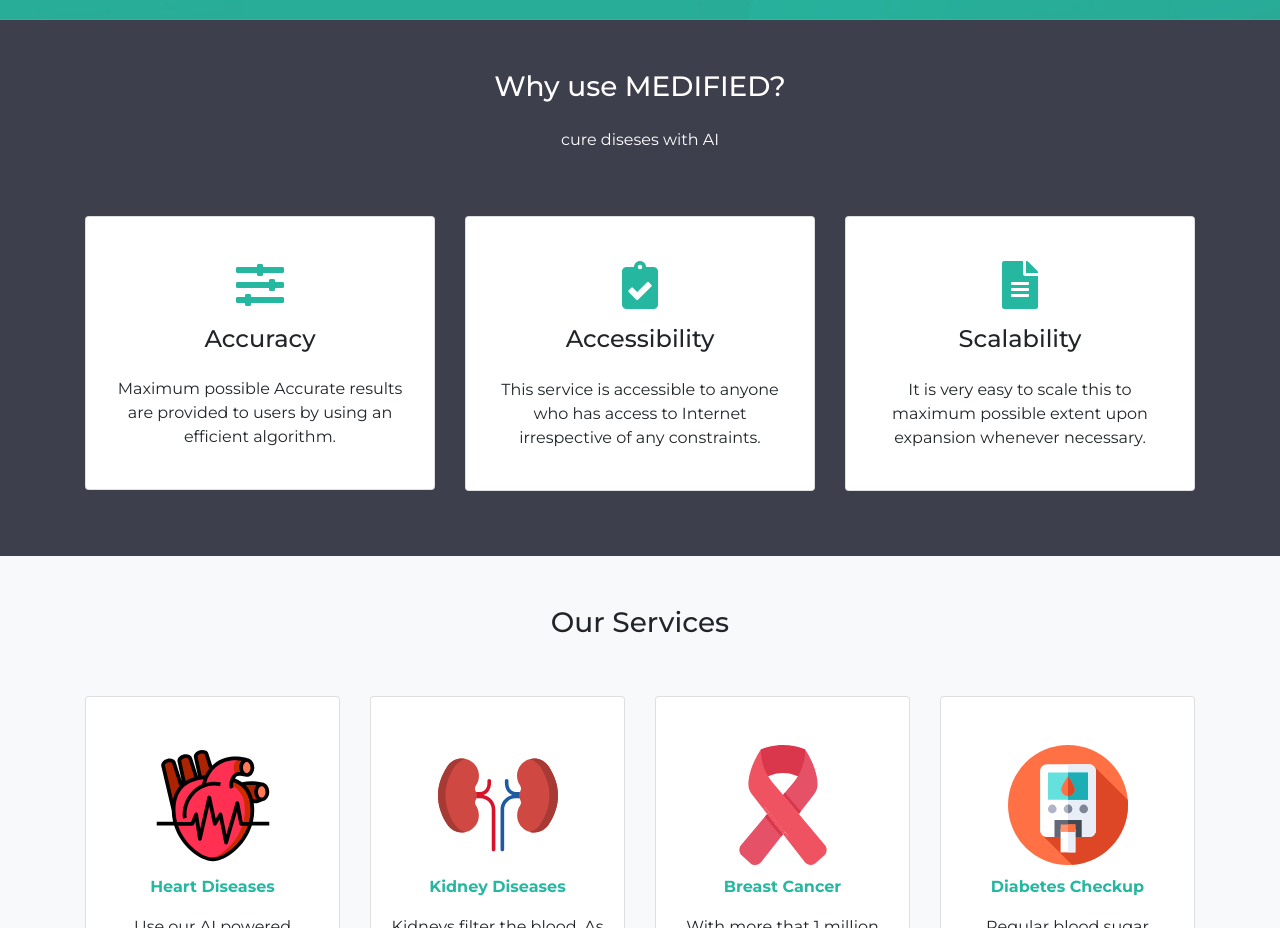
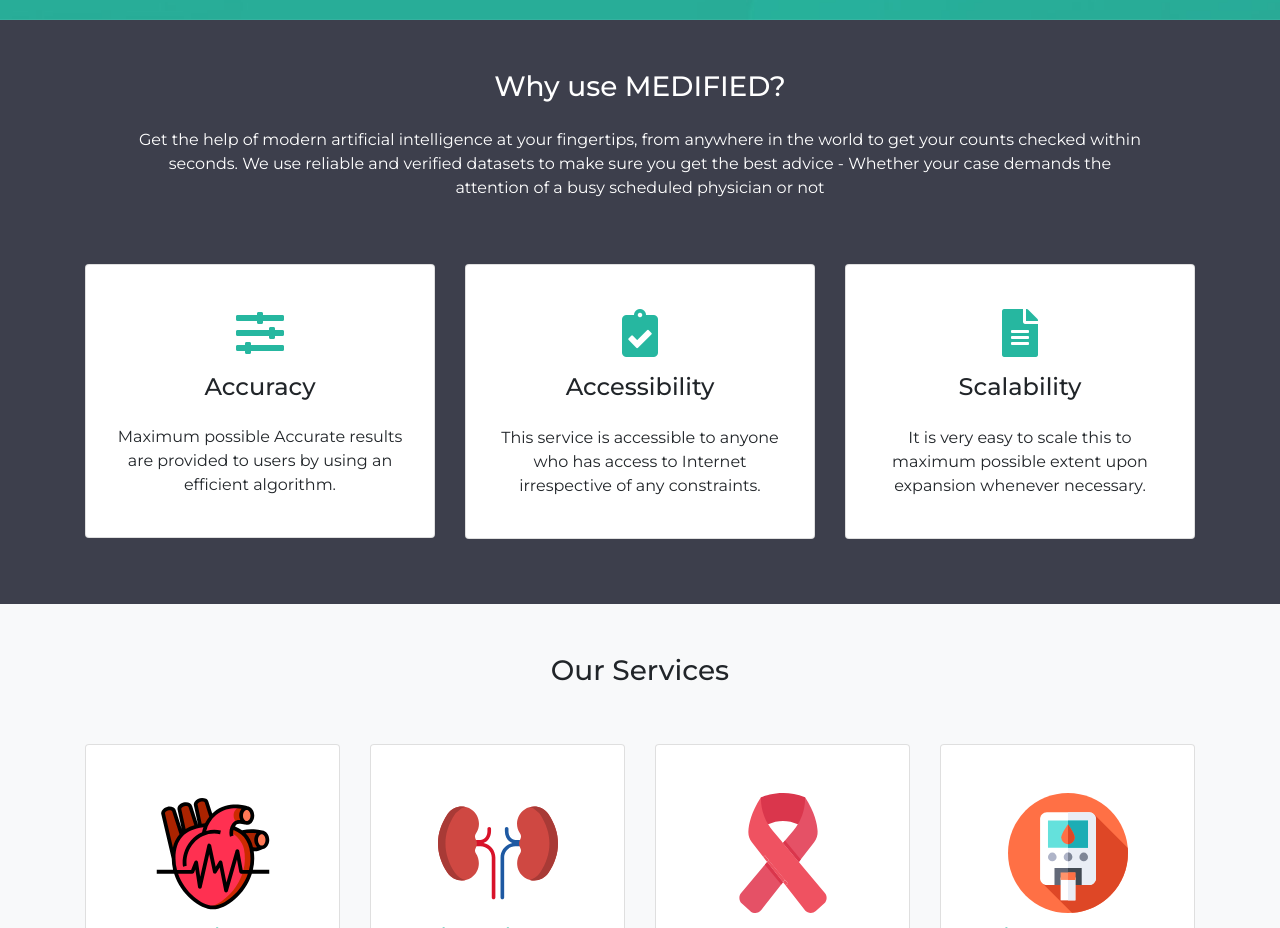
Before and after one commit to adhilcodes/Medified, a plain HTML site: page index.html in a window 1280 px wide. Shown: the part 780-1708 px from the top of the page. Drawn offline with nearby package versions, Linux system fonts and the light colour scheme; a script that the page names is missing.

Commit message:
Update index.html

```diff
--- a/index.html
+++ b/index.html
@@ -47,7 +47,7 @@
 <div class="da-section da-work bg-secondary" id="learn">
   <div class="container">
     <div class="h3 pb-3 text-center text-white" data-aos="fade-up">Why use MEDIFIED?</div>
-    <p class="px-5 pb-5 text-center text-white" data-aos="fade-up">cure diseses with AI </p>
+    <p class="px-5 pb-5 text-center text-white" data-aos="fade-up">Get the help of modern artificial intelligence at your fingertips, from anywhere in the world to get your counts checked within seconds. We use reliable and verified datasets to make sure you get the best advice - Whether your case demands the attention of a busy scheduled physician or not</p>
 <div class="row">
       <div class="col-md-4">
         <div class="card mb-3" data-aos="zoom-in-up">
```
